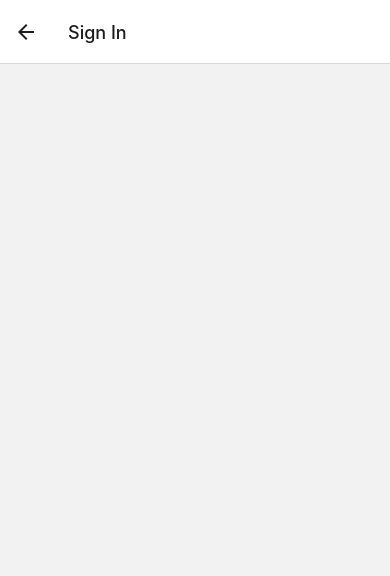
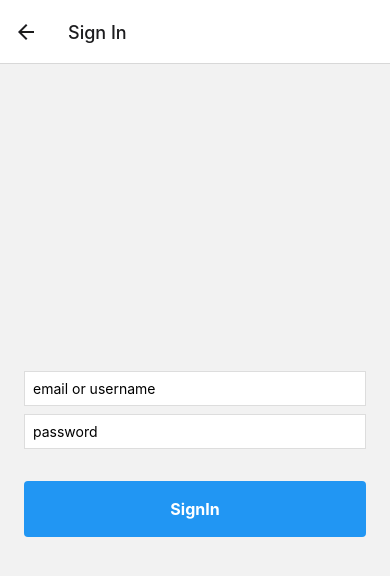
Before and after one commit to log901108/ArticleApp, a React Native app: screen /Login in a window 390 px wide. Shown: the top 576 px of the page. Built offline with nearby package versions, Linux system fonts and the light colour scheme; no server answers.

Commit message:
'15.6.4';

```diff
--- /dev/null
+++ b/components/AuthForm.tsx
@@ -0,0 +1,109 @@
+import React, {useState} from 'react';
+import {
+  View,
+  StyleSheet,
+  Pressable,
+  Platform,
+  Text,
+  TextInput,
+  KeyboardAvoidingView,
+} from 'react-native';
+
+export interface AuthFormProps {
+  isRegister?: boolean;
+}
+
+function AuthForm({isRegister}: AuthFormProps) {
+  const [email, setEmail] = useState('');
+  const [password, setPassword] = useState('');
+  const [identifier, setIdentifier] = useState('');
+  const [username, setUsername] = useState('');
+
+  return (
+    <KeyboardAvoidingView
+      style={styles.block}
+      behavior={Platform.select({ios: 'padding'})}>
+      <View style={styles.block}>
+        <View>
+          {isRegister ? (
+            <>
+              <TextInput
+                style={styles.input}
+                placeholder="email"
+                value={email}
+                onChangeText={setEmail}
+                autoCapitalize="none"
+                keyboardType="email-address"
+              />
+              <TextInput
+                style={styles.input}
+                placeholder="username"
+                value={username}
+                onChangeText={setUsername}
+                autoCapitalize="none"
+              />
+            </>
+          ) : (
+            <TextInput
+              style={styles.input}
+              placeholder="email or username"
+              value={identifier}
+              onChangeText={setIdentifier}
+              autoCapitalize="none"
+            />
+          )}
+          <TextInput
+            style={styles.input}
+            placeholder="password"
+            value={password}
+            onChangeText={setPassword}
+            secureTextEntry
+          />
+          <Pressable
+            style={({pressed}) => [
+              styles.submit,
+              Platform.OS === 'ios' && pressed && styles.submitPressed,
+            ]}
+            android_ripple={{color: '#42a5f5'}}>
+            <Text style={styles.submitText}>
+              {isRegister ? 'SignUp' : 'SignIn'}
+            </Text>
+          </Pressable>
+        </View>
+      </View>
+    </KeyboardAvoidingView>
+  );
+}
+
+const styles = StyleSheet.create({
+  block: {
+    flex: 1,
+    justifyContent: 'center',
+    paddingHorizontal: 12,
+  },
+  input: {
+    backgroundColor: 'white',
+    padding: 8,
+    borderColor: '#dddddd',
+    borderWidth: 1,
+    marginBottom: 8,
+  },
+  submit: {
+    marginTop: 24,
+    backgroundColor: '#2196f3',
+    height: 56,
+    borderRadius: 4,
+    alignItems: 'center',
+    justifyContent: 'center',
+  },
+  submitPressed: {
+    opacity: 0.75,
+  },
+  submitText: {
+    fontSize: 16,
+    color: 'white',
+    fontWeight: 'bold',
+  },
+});
+
+export default AuthForm;
--- a/screens/LoginScreen.tsx
+++ b/screens/LoginScreen.tsx
@@ -1,8 +1,8 @@
 import React from 'react';
-import {View} from 'react-native';
+import AuthForm from '../components/AuthForm';
 
-function LoginScreen(){
-    return <View/>
+function LoginScreen() {
+  return <AuthForm />;
 }
 
 export default LoginScreen;
--- a/screens/RegisterScreen.tsx
+++ b/screens/RegisterScreen.tsx
@@ -1,8 +1,8 @@
 import React from 'react';
-import {View} from 'react-native';
+import AuthForm from '../components/AuthForm';
 
 function RegisterScreen() {
-  return <View />;
+  return <AuthForm isRegister />;
 }
 
 export default RegisterScreen;
```
Also changed, not shown: api/auth.ts (added, +28 -0 lines), api/articles.ts (line endings or trailing spaces).
